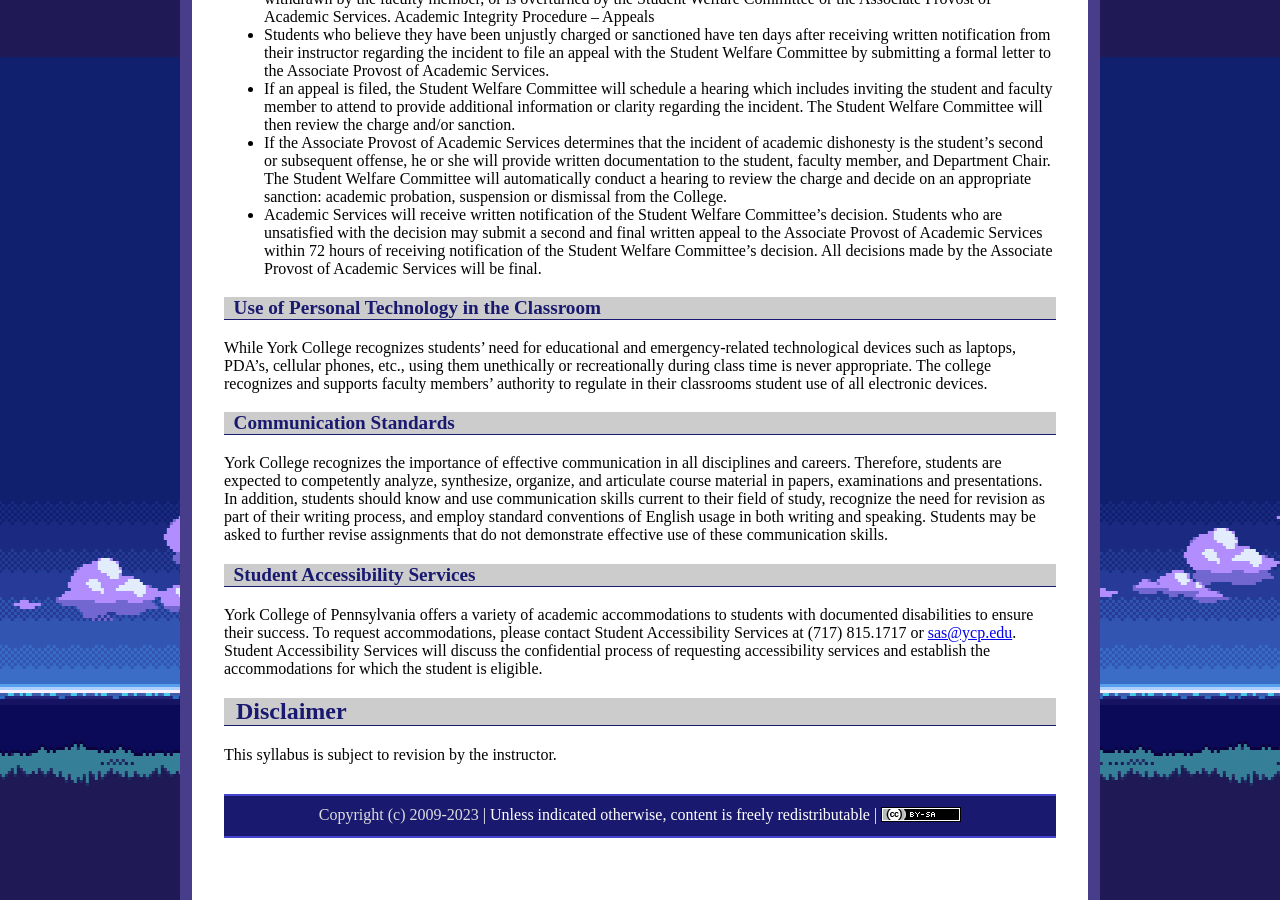
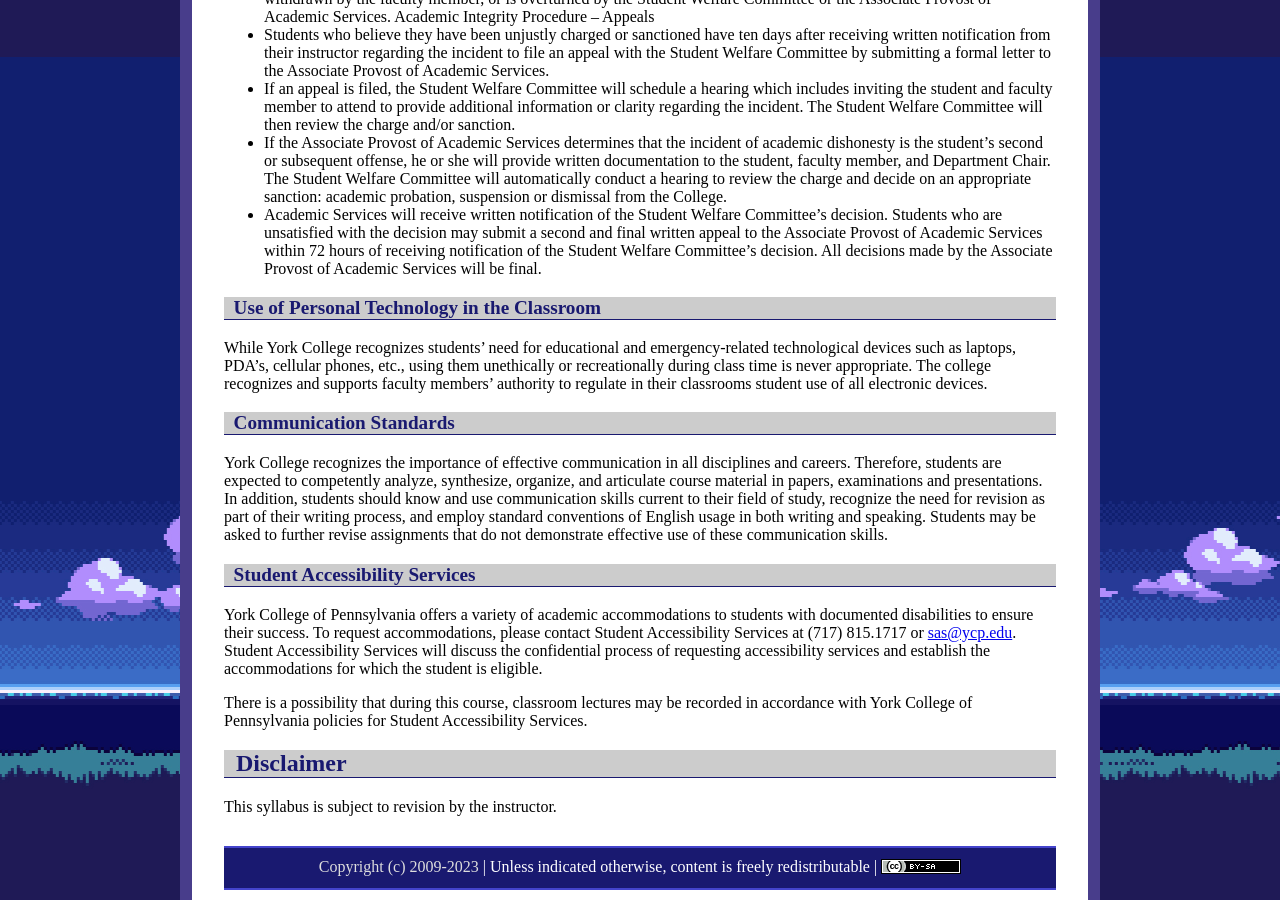
Before and after one commit to ycpcs/cs370-fall2023, a Jekyll site: the page built from syllabus.md, in a window 1280 px wide and 900 px high, scrolled down 4443 px. Built offline with Jekyll 4.4.1, drawn with Linux system fonts in a browser that asks for light colours; some of the changed text lies outside the part shown.

Commit message:
update syllabus
update syllabus

```diff
--- a/syllabus.md
+++ b/syllabus.md
@@ -192,6 +192,8 @@ York College recognizes the importance of effective communication in all discipl
 
 York College of Pennsylvania offers a variety of academic accommodations to students with documented disabilities to ensure their success. To request accommodations, please contact Student Accessibility Services at (717) 815.1717 or <sas@ycp.edu>. Student Accessibility Services will discuss the confidential process of requesting accessibility services and establish the accommodations for which the student is eligible.
 
+There is a possibility that during this course, classroom lectures may be recorded in accordance with York College of Pennsylvania policies for Student Accessibility Services.
+
 ## Disclaimer
 
 This syllabus is subject to revision by the instructor.
```
Also changed, not shown: other parts of syllabus.md (+2 -2 lines).
